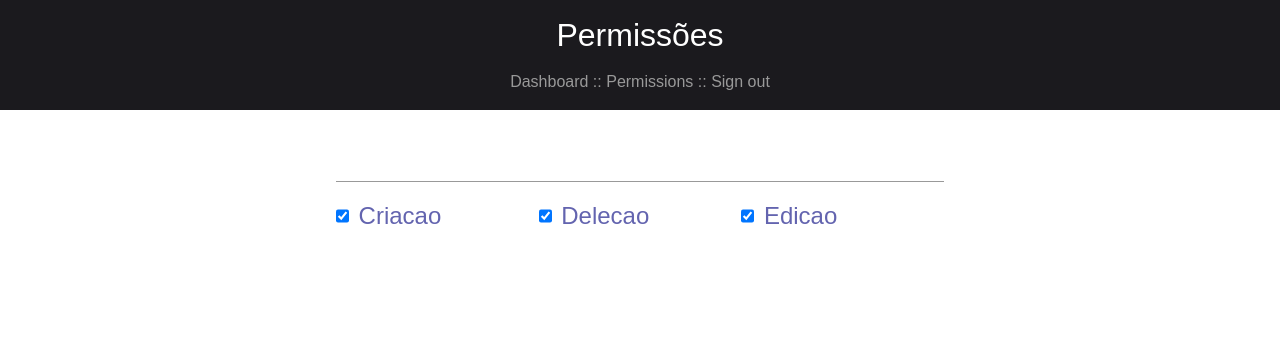
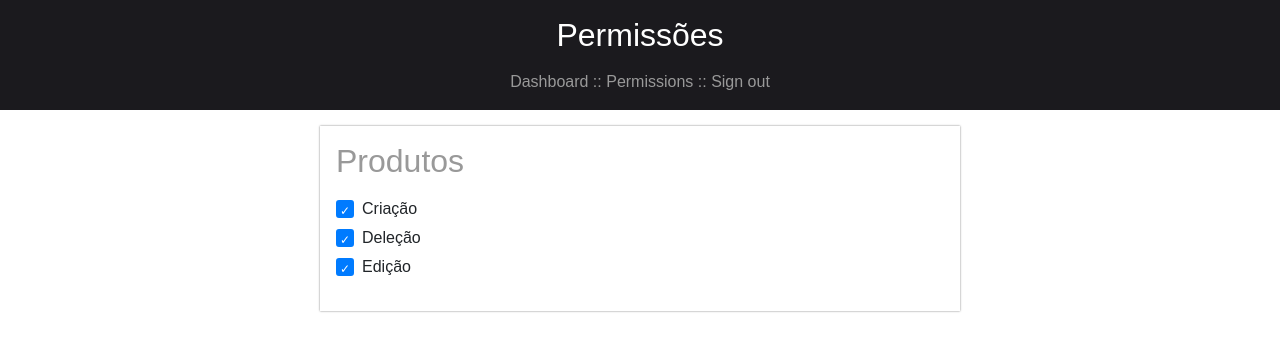
Before and after one commit to aristidesquetajr/authentication-system, an Angular app in the folder web/: page /permissions in a window 1280 px wide. Shown: the top 350 px of the page. Built offline with nearby package versions, Linux system fonts and the light colour scheme.

Commit message:
feat(web): created treeview of permissions

```diff
--- a/web/src/app/components/template/header/header.component.scss
+++ b/web/src/app/components/template/header/header.component.scss
@@ -18,6 +18,7 @@ header {
 
       a {
         color: #999;
+        cursor: pointer;
       }
     }
   }
--- a/web/src/app/utils/onitUser.ts
+++ b/web/src/app/utils/onitUser.ts
@@ -7,15 +7,15 @@ export function OnInitUser() {
     pass: 'admin123',
     permissions: [
       {
-        label: 'Criacao',
+        label: 'Criação',
         checked: true,
       },
       {
-        label: 'Delecao',
+        label: 'Deleção',
         checked: true,
       },
       {
-        label: 'Edicao',
+        label: 'Edição',
         checked: true,
       },
     ],
--- a/web/src/app/views/dashboard/dashboard.component.scss
+++ b/web/src/app/views/dashboard/dashboard.component.scss
@@ -1,6 +1,6 @@
 .container {
   max-width: 40rem;
-  width: 100%;
+  width: calc(100% - 16px);
   margin: 0 auto;
   padding: 1rem;
   display: flex;
--- a/web/src/app/views/permissions/permissions.component.html
+++ b/web/src/app/views/permissions/permissions.component.html
@@ -1,13 +1,14 @@
 <app-header text="Permissões"></app-header>
 
 <section>
-  <h2>{{ user.name }}</h2>
+  <h2>Produtos</h2>
 
-  <div class="permissions">
-    <div *ngFor="let p of permissions">
-      <input type="checkbox" [name]="p.label" [id]="p.label" [checked]="p.checked"
-        (change)="changePermission(p.label, $event)">
-      <label [for]="p.label">{{p.label}}</label>
-    </div>
-  </div>
+  <ul class="permissions">
+    <li *ngFor="let p of permissions">
+      <input type="checkbox" [id]="p.label" [checked]="p.checked" (change)="changePermission(p.label, $event)" />
+      <label [for]="p.label">
+        {{p.label}}
+      </label>
+    </li>
+  </ul>
 </section>
--- a/web/src/app/views/permissions/permissions.component.scss
+++ b/web/src/app/views/permissions/permissions.component.scss
@@ -1,25 +1,55 @@
-h2 {
-  border-bottom: 1px solid #999;
-  padding-bottom: 1rem;
-  margin-bottom: 1rem;
-  color: #fff;
-}
-
 section {
   max-width: 40rem;
-  width: 100%;
-  padding-inline: 1rem;
+  width: calc(100% - 16px);
   margin: 0 auto;
+  padding: 1rem;
+  box-shadow: 0 0 2px rgba(#000000, 0.5);
+
+  h2 {
+    margin-bottom: 1rem;
+    color: #999;
+  }
 }
 
 .permissions {
-  display: grid;
-  grid-template-columns: repeat(3, 1fr);
+  list-style-type: none;
+  padding: 0;
 
-  div {
+  li {
     display: flex;
-    gap: 0.6rem;
-    font-size: 1.5rem;
-    color: #6364af;
+    align-items: center;
+    margin-bottom: 5px;
+
+    label {
+      cursor: pointer;
+    }
+
+      input[type="checkbox"] {
+        margin-right: 8px;
+        width: 18px;
+        height: 18px;
+        appearance: none;
+        border: 2px solid #ccc;
+        border-radius: 3px;
+        cursor: pointer;
+        transition: filter 0.2s;
+
+        &:checked {
+          background-color: #007bff;
+          border: 2px solid #007bff;
+        }
+
+        &:hover {
+          filter: brightness(0.9);
+        }
+
+        &::before {
+          content: "\2713";
+          display: block;
+          text-align: center;
+          font-size: 12px;
+          color: white;
+        }
+      }
   }
 }
--- a/web/src/app/views/permissions/permissions.component.ts
+++ b/web/src/app/views/permissions/permissions.component.ts
@@ -1,7 +1,6 @@
 import { Component, OnInit } from '@angular/core';
 import { Permission } from 'src/app/models/Permission';
-import { User } from 'src/app/models/User';
-import { getPermissions, getUser, setPermissions } from 'src/app/utils/localStorage';
+import { getPermissions, setPermissions } from 'src/app/utils/localStorage';
 
 @Component({
   selector: 'app-permissions',
@@ -10,11 +9,9 @@ import { getPermissions, getUser, setPermissions } from 'src/app/utils/localStor
 })
 export class PermissionsComponent implements OnInit {
   permissions: Permission[] = [];
-  user = {} as User
 
   ngOnInit(): void {
     this.permissions = getPermissions();
-    this.user = getUser()
   }
 
   changePermission(label: string, event: Event) {
```
